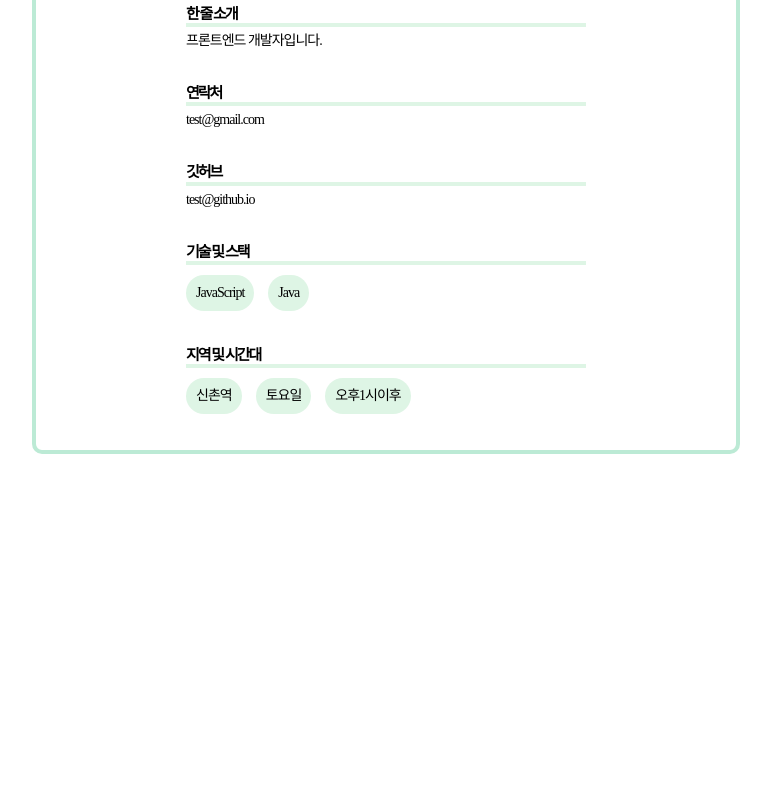
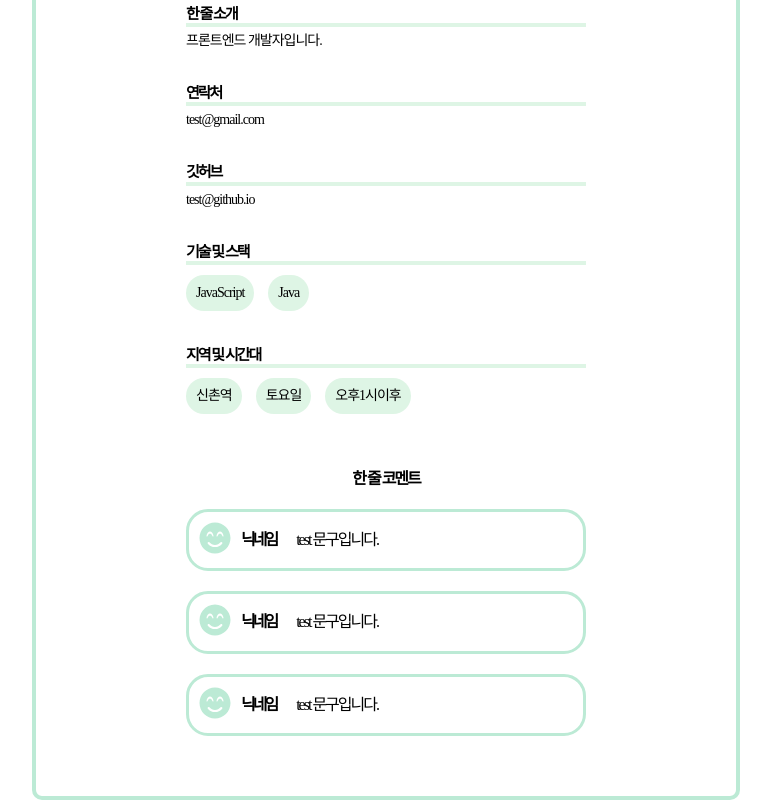
Before and after one commit to seonhannn/MoGakKo, a React (Create React App) app: page /profile in a window 1280 px wide. Shown: the part 408-1208 px from the top of the page, without its empty margins (254-1025 px from the left). Before the commit the page ends 862 px from the top, so only its background shows below. Built offline with nearby package versions, Linux system fonts and the light colour scheme.

Commit message:
profile 한 줄 코멘트 추가

```diff
--- /dev/null
+++ b/src/components/Modal.js
@@ -0,0 +1,20 @@
+import Modal from './Modal';
+import React from 'react';
+import { useState } from 'react';
+
+const ModalView = () => {
+  const [isOpen, setOpen] = useState(false);
+
+  const onClick = () => {
+    setOpen(true);
+  };
+
+  return (
+    <div className="ModalView">
+      <button onClick={onClick}>open Modal</button>
+      <Modal isOpen={isOpen} />
+    </div>
+  );
+};
+
+export default ModalView;
--- /dev/null
+++ b/src/components/ProfileComment.js
@@ -0,0 +1,37 @@
+import React from "react";
+import styled from "styled-components";
+import { FaSmileBeam } from "react-icons/fa";
+
+const ProfileCommentContainer = styled.div`
+    .profileCommentContainer {
+        border: 3px solid #bcead5;
+        border-radius: 22px;
+        padding: 10px;
+        display: flex;
+        flex-direction: row;
+        align-items: center;
+        margin-bottom: 20px;
+    }
+    .profileCommentUserName {
+        margin-left: 10px;
+        font-weight: 600;
+        margin-right: 20px;
+        letter-spacing: -3px;
+    }
+`
+
+function ProfileComment() {
+    return (
+        <ProfileCommentContainer>
+            <div className="profileCommentContainer">
+                <div className="profileCommentImg">
+                    <FaSmileBeam size={"2em"} color="#BCEAD5"></FaSmileBeam>
+                </div>
+                <div className="profileCommentUserName">닉네임</div>
+                <div>test 문구입니다.</div>
+            </div>
+        </ProfileCommentContainer>
+    )
+}
+
+export default ProfileComment;
--- a/src/pages/Profile.js
+++ b/src/pages/Profile.js
@@ -5,6 +5,8 @@ import InfoContainer from "../components/InfoContainer";
 import Skill from "../components/Skill";
 import Location from "../components/Location";
 import Manner from "../components/Manner";
+import ProfileComment from "../components/ProfileComment";
+import ModalView from "../components/Modal";
 
 const ProfileContainer = styled.div`
     .profileContainer {
@@ -39,6 +41,16 @@ const ProfileContainer = styled.div`
     .infoContent {
         margin-top: 60px;
     }
+    .profileCommentTitle {
+        display: flex;
+        justify-content: center;
+        margin-top: 20px;
+        margin-bottom: 20px;
+        font-weight: 600;
+    }
+    .profileCommentBox {
+        margin-bottom: 60px;
+    }
 `
 
 function Profile() {
@@ -57,6 +69,14 @@ function Profile() {
                         <InfoContainer title="깃허브" content="test@github.io"></InfoContainer>
                         <Skill></Skill>
                         <Location></Location>
+                        <div className="profileCommentBox">
+                            <div className="profileCommentTitle">
+                                한 줄 코멘트
+                            </div>
+                            <ProfileComment></ProfileComment>
+                            <ProfileComment></ProfileComment>
+                            <ProfileComment></ProfileComment>
+                        </div>
                     </div>
                 </div>
             </div>
```
Also changed, not shown: src/components/Comment.js (deleted, +0 -24 lines).
